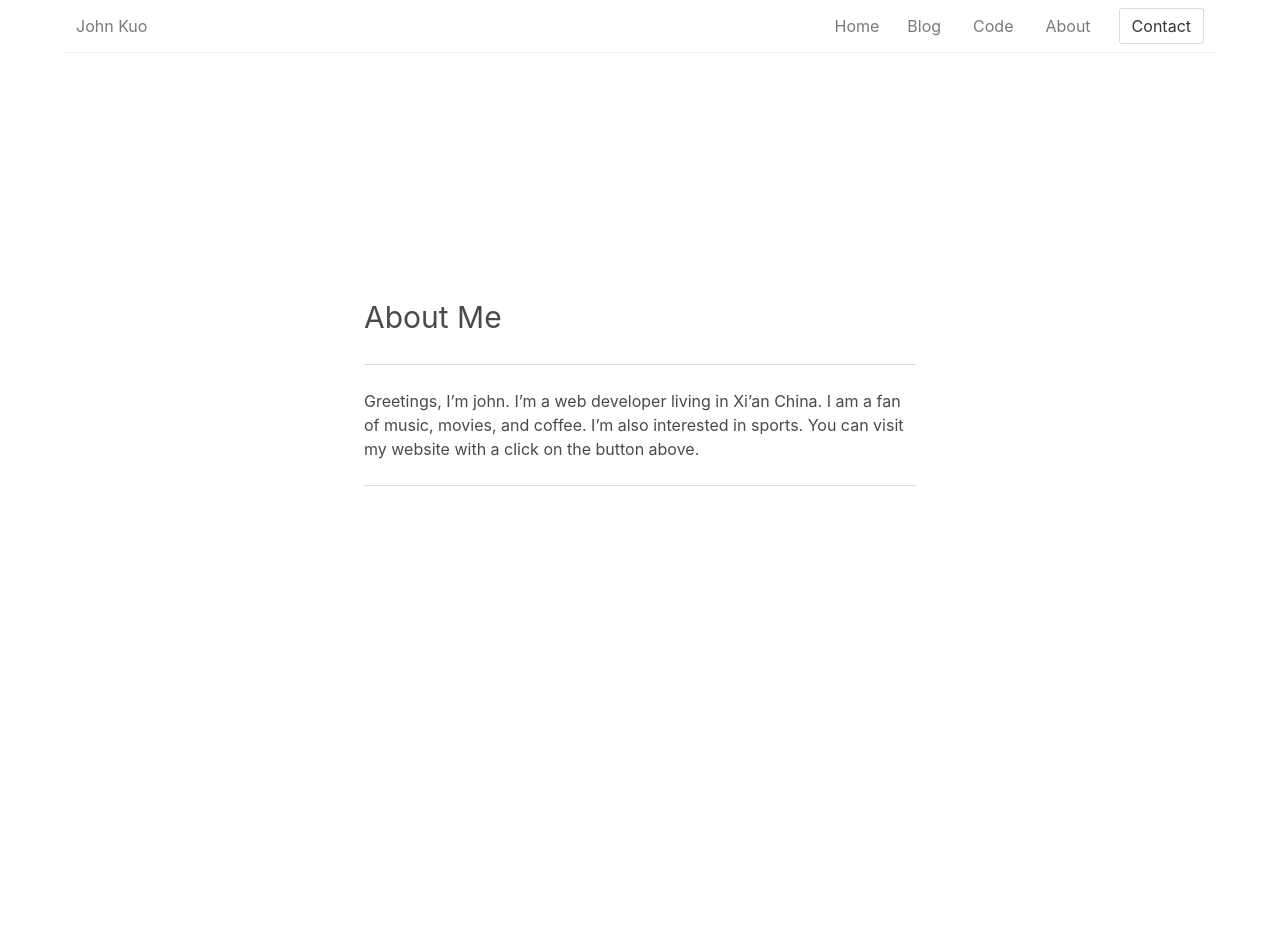
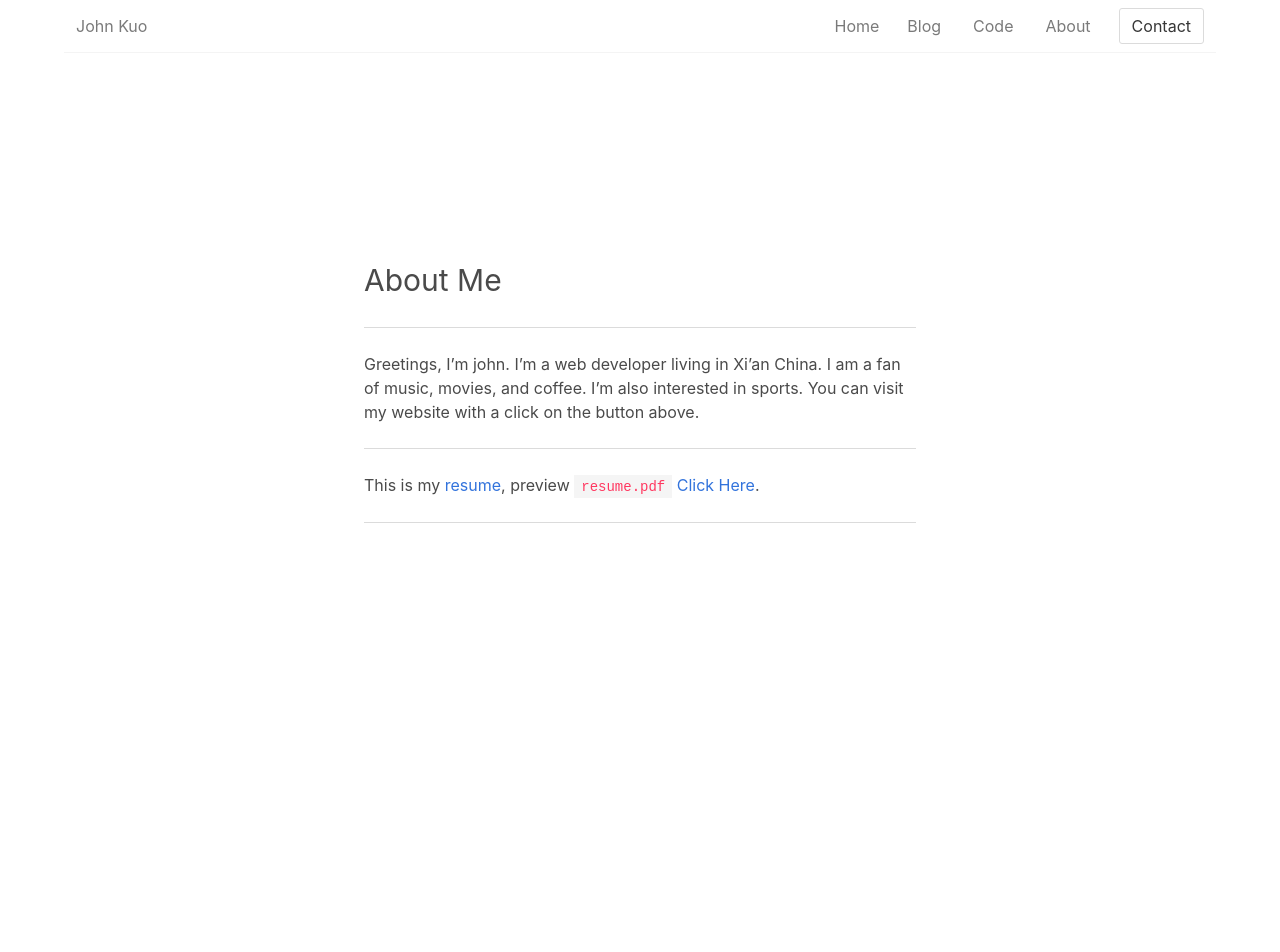
Before and after one commit to davidkoojohn/davidkoojohn.github.io, a Jekyll site: the page built from about.md, in a window 1280 px wide. Built offline with Jekyll 4.4.1, drawn with Linux system fonts in a browser that asks for light colours; comment, search, counter and statistics services are not loaded.

Commit message:
update about

```diff
--- a/about.md
+++ b/about.md
@@ -27,3 +27,7 @@ title: About
 > Greetings, I’m john. I’m a web developer living in Xi'an China. I am a fan of music, movies, and coffee. I’m also interested in sports. You can visit my website with a click on the button above.
 
 ---
+
+This is my [resume](./resume.md), preview `resume.pdf` [Click Here](/preview-pdf-resume).
+
+---
```
